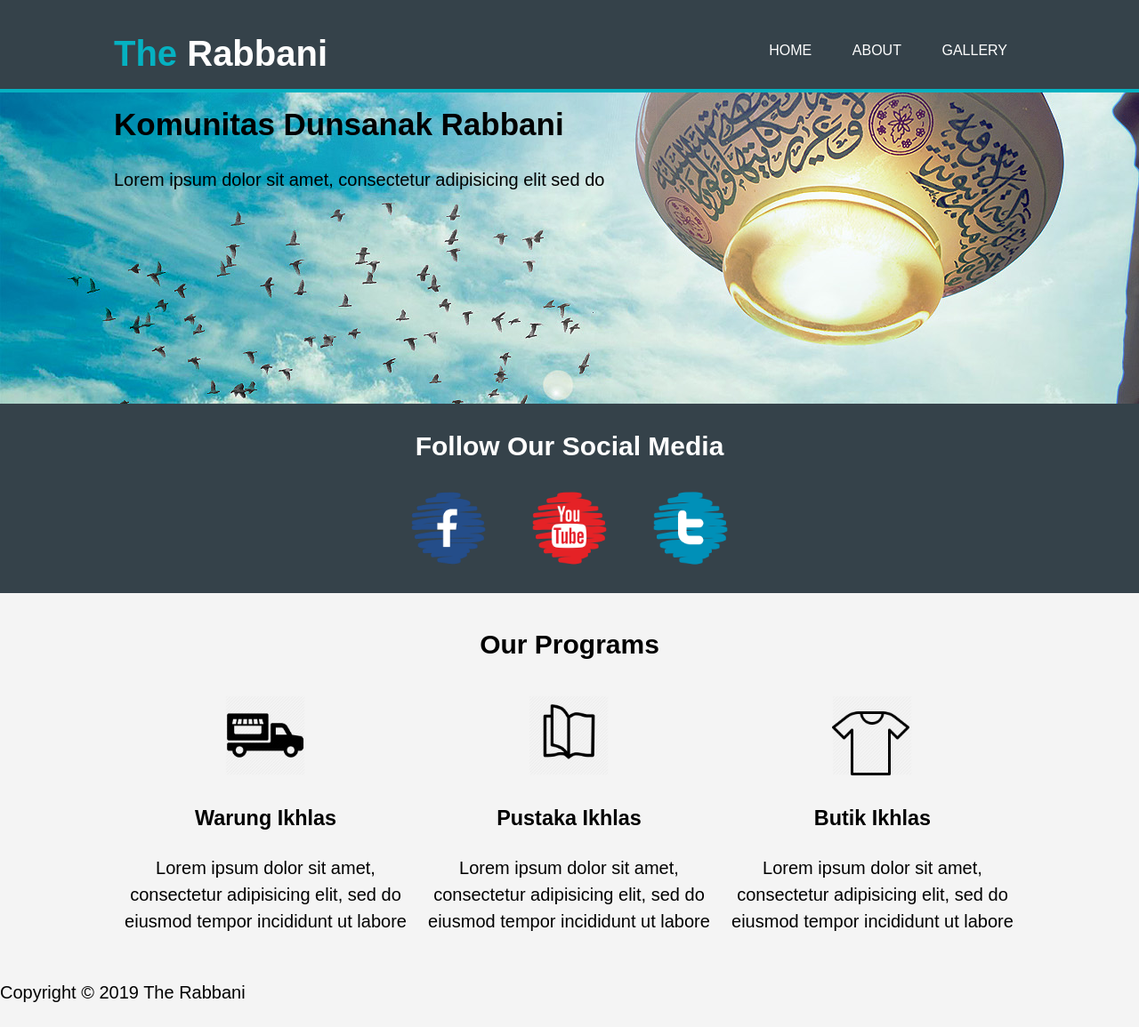
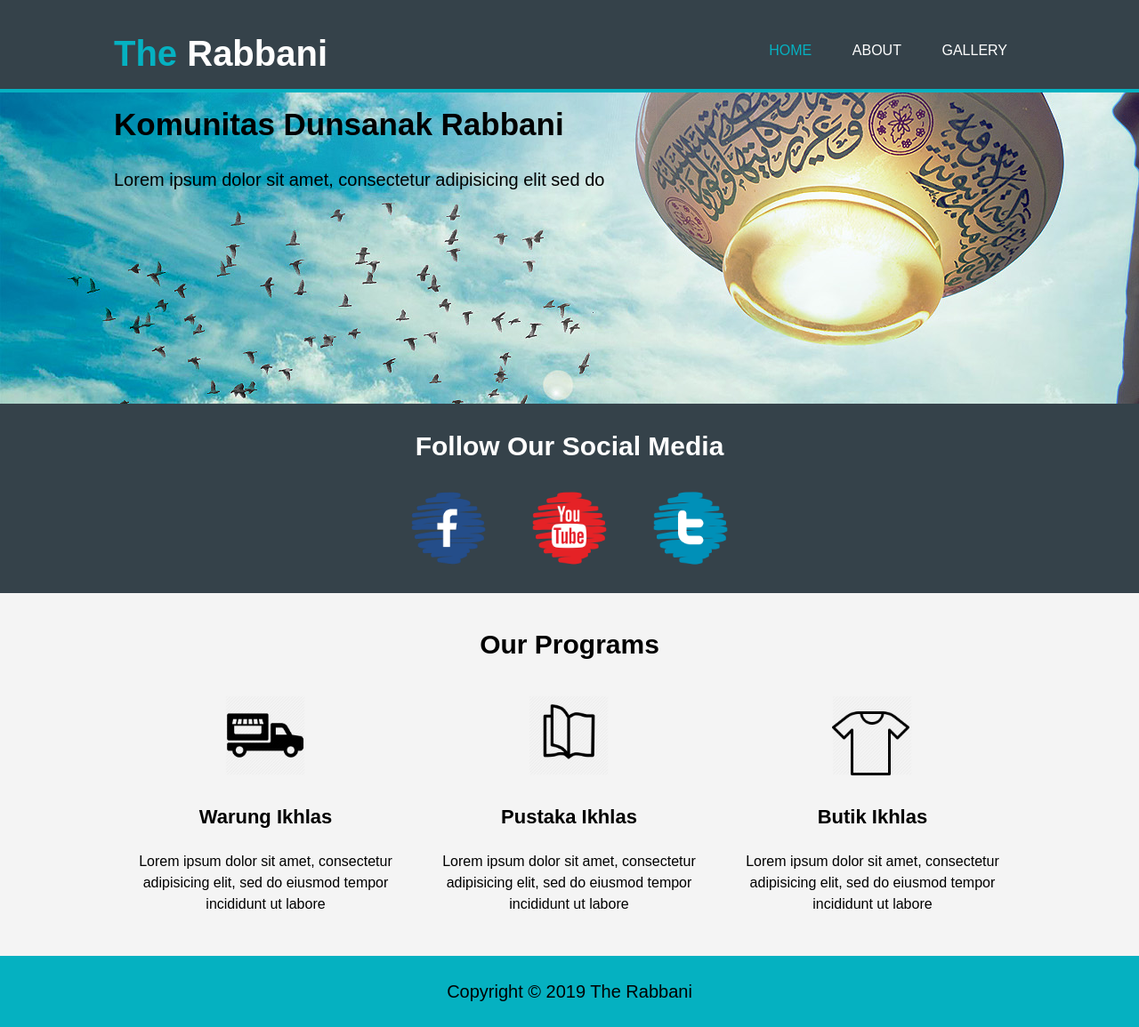
Before and after one commit to alrafi/therabbani, a plain HTML site: page index.html in a window 1280 px wide. Shown: the whole page at 89% size. Drawn offline with Linux system fonts and the light colour scheme.

Commit message:
update boxes and footer

```diff
--- a/css/style.css
+++ b/css/style.css
@@ -120,6 +120,22 @@ header a:hover {
 	box-sizing: border-box;
 }
 
+#boxes .box h3 {
+	font-size: 22px;
+}
+
+#boxes .box p {
+	font-size: 16px;
+}
+
 #boxes .box img {
 	width: 90px;
 }
+
+/* footer */
+footer {
+	background: #05b1c1;
+	text-align: center;
+	padding: 5px;
+	margin-top: 20px;
+}
--- a/index.html
+++ b/index.html
@@ -12,7 +12,7 @@
 			</div>
 			<nav>
 				<ul>
-					<li><a href="#">Home</a></li>
+					<li class="current"><a href="#">Home</a></li>
 					<li><a href="#">About</a></li>
 					<li><a href="#">Gallery</a></li>
 				</ul>
```
